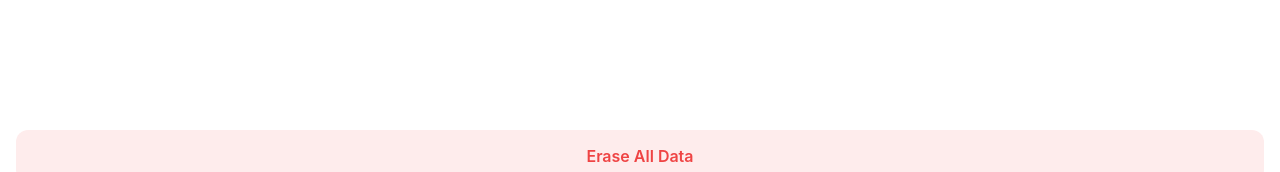
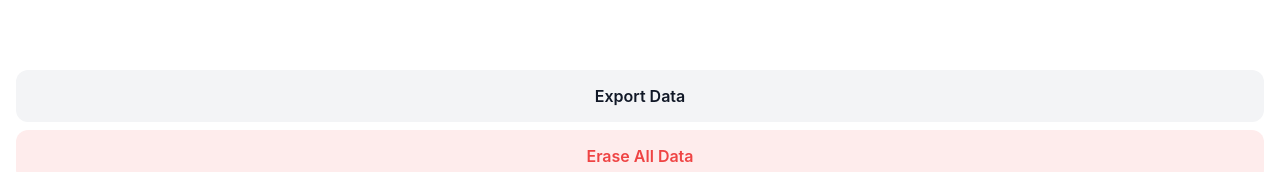
Before and after one commit to Muhanad2004/Floos, a React (Vite) app: page / in a window 1280 px wide. Both pictures are taken after a click on the button "Settings". Shown: the part 504-676 px from the top of the page. Built offline with nearby package versions, Linux system fonts and the light colour scheme.

Commit message:
Add Export Data button to Settings
Downloads transactions as floos-export-YYYY-MM-DD.json

Co-Authored-By: Claude Sonnet 4.6 <noreply@anthropic.com>

```diff
--- a/src/screens/Settings/Settings.jsx
+++ b/src/screens/Settings/Settings.jsx
@@ -7,8 +7,19 @@ import styles from './Settings.module.css'
 const THEMES = ['light', 'dark', 'system']
 
 export default function Settings() {
-  const { settings, updateSettings, eraseAllData } = useApp()
+  const { settings, updateSettings, eraseAllData, transactions } = useApp()
   const [showConfirm, setShowConfirm] = useState(false)
+
+  function handleExport() {
+    const data = JSON.stringify(transactions, null, 2)
+    const blob = new Blob([data], { type: 'application/json' })
+    const url = URL.createObjectURL(blob)
+    const a = document.createElement('a')
+    a.href = url
+    a.download = `floos-export-${new Date().toISOString().slice(0, 10)}.json`
+    a.click()
+    URL.revokeObjectURL(url)
+  }
 
   async function handleErase() {
     eraseAllData()
@@ -49,6 +60,10 @@ export default function Settings() {
 
       <div className={styles.spacer} />
 
+      <button className={styles.exportBtn} onClick={handleExport}>
+        Export Data
+      </button>
+
       <button className={styles.eraseBtn} onClick={() => setShowConfirm(true)}>
         Erase All Data
       </button>
--- a/src/screens/Settings/Settings.module.css
+++ b/src/screens/Settings/Settings.module.css
@@ -39,6 +39,17 @@
 
 .spacer { flex: 1; }
 
+.exportBtn {
+  width: 100%;
+  padding: 16px;
+  border-radius: 12px;
+  background: var(--color-surface);
+  color: var(--color-text);
+  font-size: 1rem;
+  font-weight: 600;
+  margin-bottom: 8px;
+}
+
 .eraseBtn {
   width: 100%;
   padding: 16px;
```
